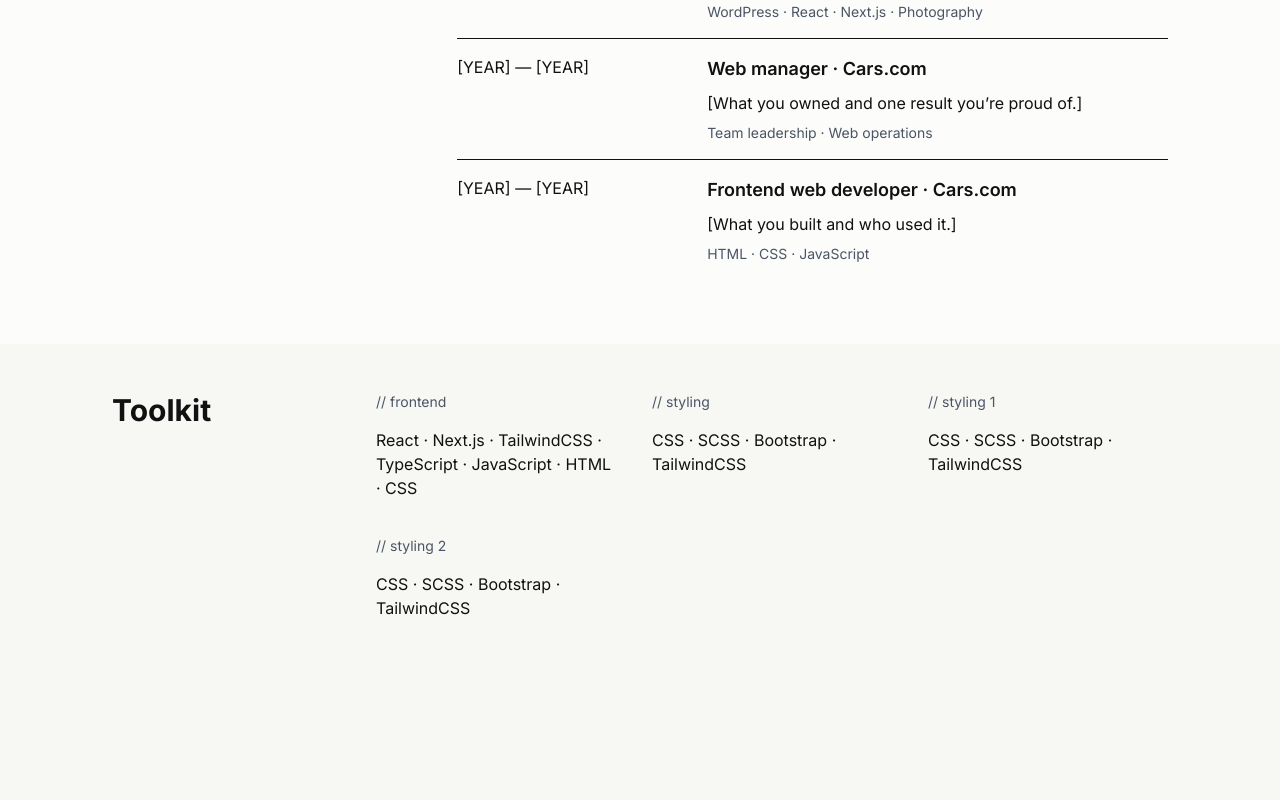
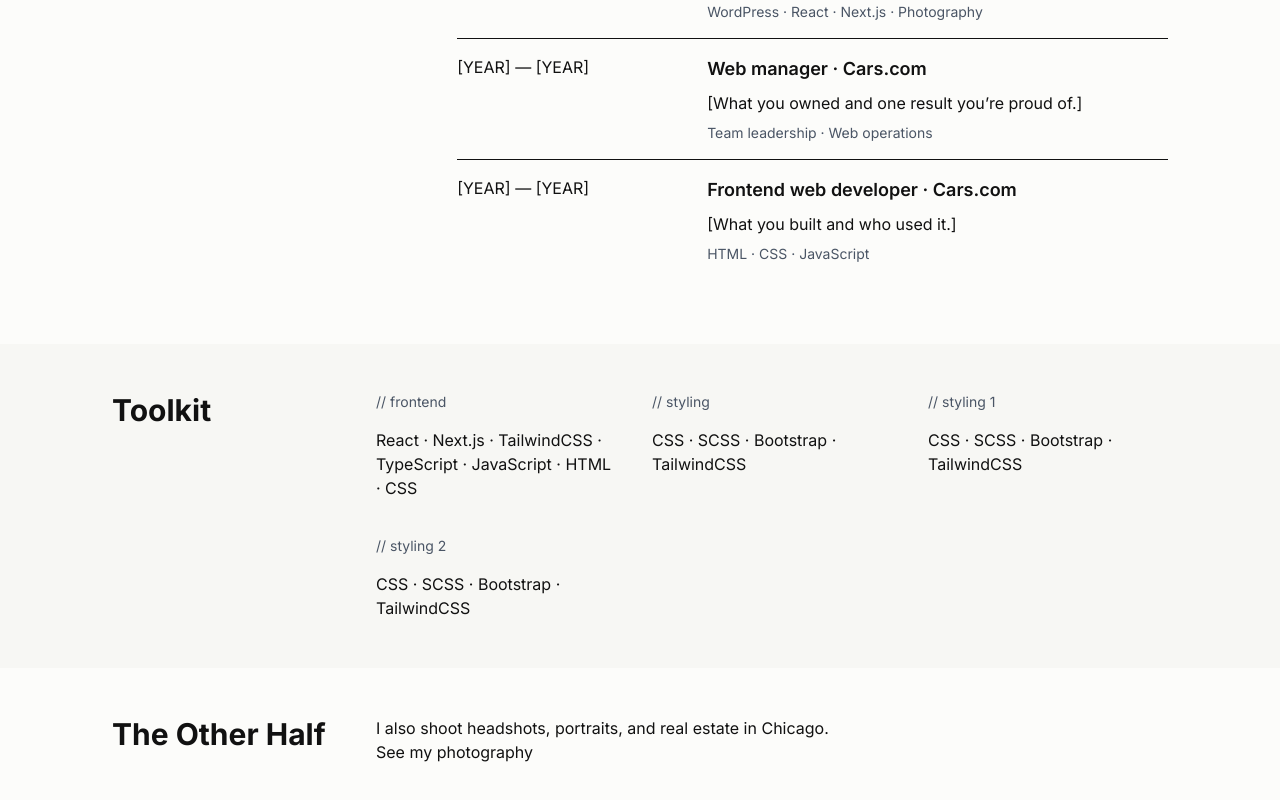
Before and after one commit to nlwong168/natewong.dev, a Next.js app: page /about in a window 1280 px wide. Shown: the part 1090-1890 px from the top of the page. Before the commit the page ends 1758 px from the top, so only its background shows below. Built offline with nearby package versions, Linux system fonts and the light colour scheme.

Commit message:
add AboutOtherHalf component

```diff
--- a/app/about/page.tsx
+++ b/app/about/page.tsx
@@ -2,6 +2,7 @@ import AboutHero from "@/app/components/about/aboutHero";
 import AboutStory from "../components/about/aboutStory";
 import AboutExperience from "../components/about/aboutExperience";
 import AboutToolkit from "../components/about/aboutToolkit";
+import AboutOtherHalf from "../components/about/aboutOtherHalf";
 
 export default function About() {
   return (
@@ -10,6 +11,7 @@ export default function About() {
       <AboutStory />
       <AboutExperience />
       <AboutToolkit />
+      <AboutOtherHalf />
     </main>
   );
 }
--- /dev/null
+++ b/app/components/about/aboutOtherHalf.tsx
@@ -0,0 +1,28 @@
+import Link from "next/link";
+import Container from "@/app/components/container";
+
+export default function AboutOtherHalf() {
+  return (
+    <section className="bg-surface py-6 md:py-12">
+      <Container>
+        <div className="flex flex-col md:flex-row">
+          <h2 className="text-3xl font-bold mb-4 md:w-1/3">The Other Half</h2>
+
+          {/* Image Gallery & Text Container*/}
+          <div className="w-[100%] flex md:1-2/3">
+            {/* Image Gallery*/}
+            <div></div>
+
+            {/* Image Gallery Text */}
+            <div>
+              <p>
+                I also shoot headshots, portraits, and real estate in Chicago.
+              </p>
+              <Link href="/">See my photography</Link>
+            </div>
+          </div>
+        </div>
+      </Container>
+    </section>
+  );
+}
```
